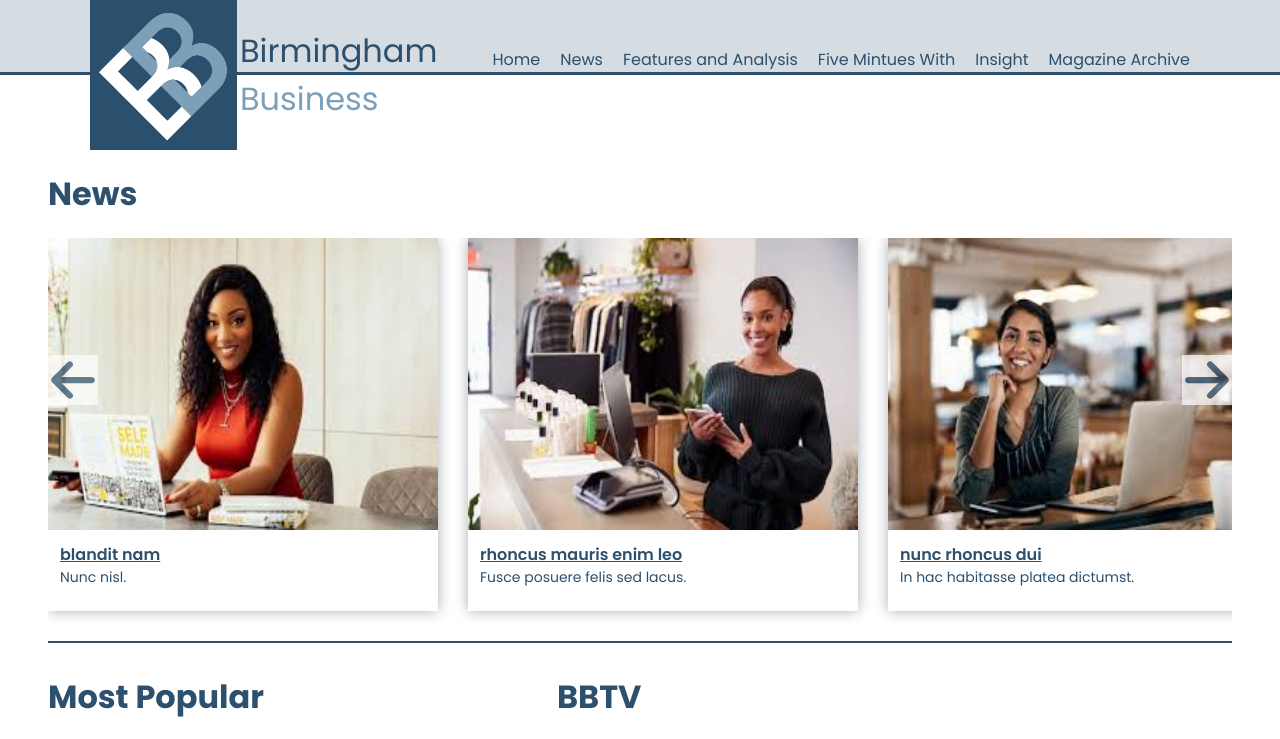
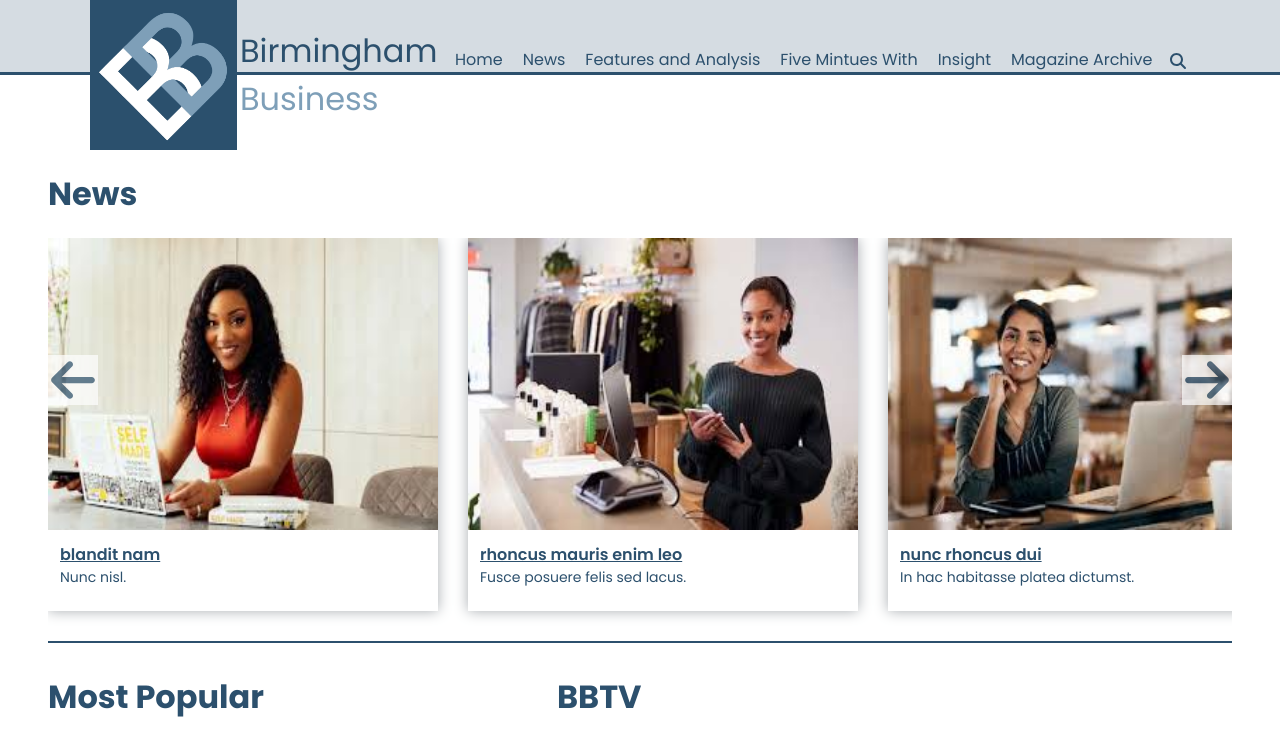
Before and after one commit to gabriellemia/birmingham-biz, a Next.js app: page / in a window 1280 px wide. Shown: the top 739 px of the page. Built offline with nearby package versions, Linux system fonts and the light colour scheme; grey boxes are pictures that could not be loaded.

Commit message:
add the magIcon back into the navBar

```diff
--- a/src/app/components/Header/Header.jsx
+++ b/src/app/components/Header/Header.jsx
@@ -49,7 +49,12 @@ export default function Header() {
               </a>
             </li>
           </ul>
-          {/* <FontAwesomeIcon icon={faMagnifyingGlass} className={styles.magIcon} /> */}
+          <div className={styles.magContainer}>
+            <FontAwesomeIcon
+              icon={faMagnifyingGlass}
+              className={styles.magIcon}
+            />
+          </div>
         </nav>
         <nav className={styles.bottomNavBar}>
           <h1 className={styles.business}>Business</h1>
--- a/src/app/components/Header/Header.module.css
+++ b/src/app/components/Header/Header.module.css
@@ -23,9 +23,6 @@
   align-self: end;
 }
 
-.bottomNavBar {
-
-}
 
 .logoBB {
   grid-row: span 2;
@@ -64,105 +61,13 @@
   font-size: 32px;
 }
 
-
-
-
-
-
-
-
-
-
-
-
-
-
-
-
-
-
-/* .header {
-  width: 100vw;
-  height: 150px;
-  background-color: transparent;
-  position: relative;
-}
-
-.navBar {
-  width: 100vw;
-  height: 75px;
-  background-color: #d5dce2;
-  border-bottom: 3px solid #2c506d;
-  display: flex;
-  flex-direction: row;
-}
-
-.image {
-  position: absolute;
-  left: 50px;
-}
-
-.birmingham {
-  color: #2c506d;
-  padding-left: 205px;
-  font-size: 32px;
-  padding-top: 24px;
-  margin-right: 70px;
-}
-
-.business {
-  padding-left: 205px;
-  font-size: 32px;
-  color: #7e9fb8;
-}
-
-/* .navBarContainer {
-  width: 834px;
-  display: flex;
-  color: #2c506d;
-  flex-direction: row;
-  list-style: none;
-  padding-top: 20px;
-  padding-left: 10px;
-  padding-right: 10px;
-  padding-bottom: 0;
-  margin-top: 20px;
-  margin-left: 10px;
-  margin-right: 10px;
-  margin-bottom: 0;
-  justify-content: space-between;
-}
-
-.navBarContainer {
-  display: grid;
-  grid-auto-flow: column;
-  gap: 16px;
-  list-style: none;
-}
-
-.navBarContainer > li {
-  margin: 0;
-  padding: 0;
-
-}
-
-.navLinks {
-  color: inherit;
-  text-decoration: none;
-  transition: all 0.1s ease;
-}
-
-.navLinks:hover {
-  color: #D4A20D;
-  cursor: pointer;
+.magContainer{
+  height: 20px;
+  width: 20px;
+  align-self: end;
+  margin-bottom: 6px;
 }
 
 .magIcon {
-  color: red;
-  padding-bottom: 15px;
-  margin-bottom: 0;
-  margin-left: 30px;
-  padding-top: 24px;
-  padding-left: 24px;
-  padding-right: 24px;
-} */
+  color: #2c506d
+}
```
